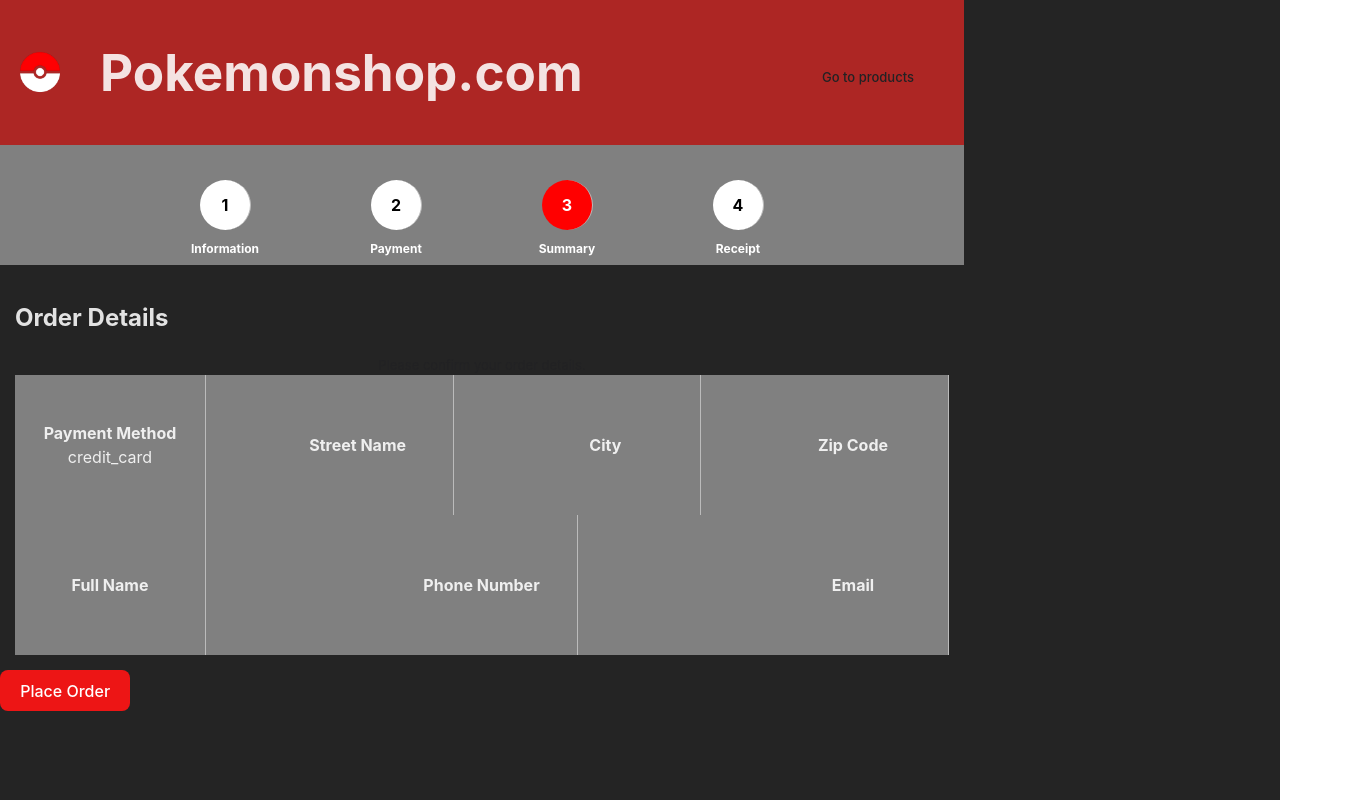
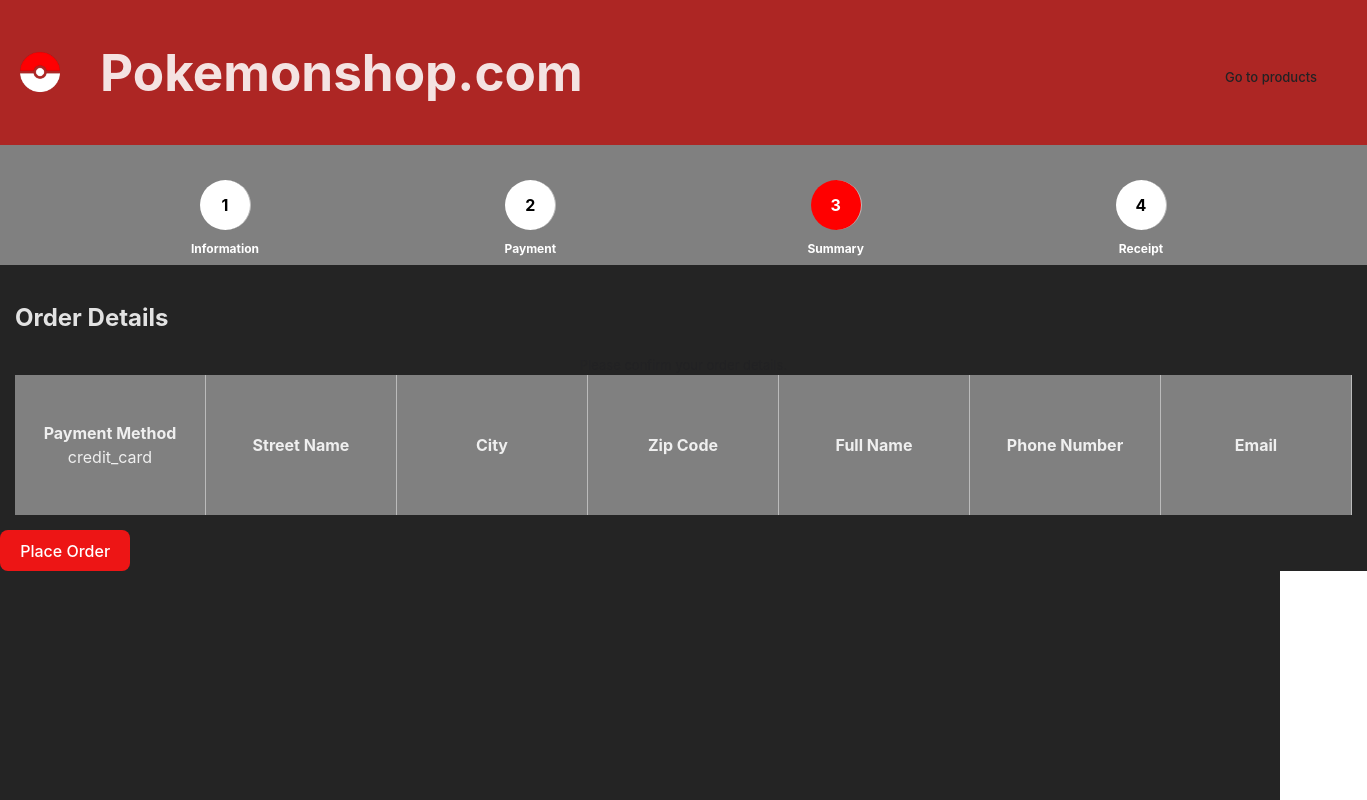
Before and after one commit to madsvnielsen/shopping-frontend, a React (Vite) app: page /basket/summary in a window 1280 px wide. Shown: the whole page, 1367 px wide, since content can reach past the window. Built offline with nearby package versions, Linux system fonts and the light colour scheme.

Commit message:
Started adding mobile styling on SummaryView.tsx

```diff
--- a/src/Components/AddressForm.tsx
+++ b/src/Components/AddressForm.tsx
@@ -1,6 +1,6 @@
 import { ICity } from "../interfaces/ICity";
 import { CityAPI } from "../CityAPI";
-import { useState, useContext } from "react";
+import { useContext } from "react";
 import { OrderInfoContext } from "../App";
 import "./AddressForm.css";
 
--- a/src/views/SummaryView.tsx
+++ b/src/views/SummaryView.tsx
@@ -19,12 +19,16 @@
                     <ul className="sumList">
                         <li className="listElement"><strong>Payment Method</strong> {orderInfo.paymentMethod}</li>
                         <li className="listElement"><strong>Street Name</strong> {orderInfo.streetName}</li>
+                    </ul>
+                    <ul className="sumList">
                         <li className="listElement"><strong>City</strong> {orderInfo.city}</li>
                         <li className="listElement"><strong>Zip Code</strong> {orderInfo.zipCode}</li>
                     </ul>
                     <ul className="sumList">
                         <li className="listElement"><strong>Full Name</strong> {orderInfo.fullName}</li>
                         <li className="listElement"><strong>Phone Number</strong> {orderInfo.phoneNumber}</li>
+                    </ul>
+                    <ul className="sumList">
                         <li className="listElement"><strong>Email</strong> {orderInfo.email}</li>
                     </ul>
                 </div>
--- a/src/views/SummaryViewCSS.css
+++ b/src/views/SummaryViewCSS.css
@@ -1,5 +1,6 @@
 @media (min-width: 768px) {
     .listWrapper{
+        display: flex;
     }
     .sumList {
         list-style-type: none;
@@ -11,7 +12,7 @@
         display: flex;
         justify-content: space-between;
         align-items: center;
-        flex-wrap: wrap;
+        flex-wrap: nowrap;
     }
     .listElement {
         min-width: 150px;
@@ -42,7 +43,6 @@
         align-items: flex-start;
         flex-direction: column;
         flex-wrap: wrap;
-        width: 50%;
     }
 
     .listElement {
```
